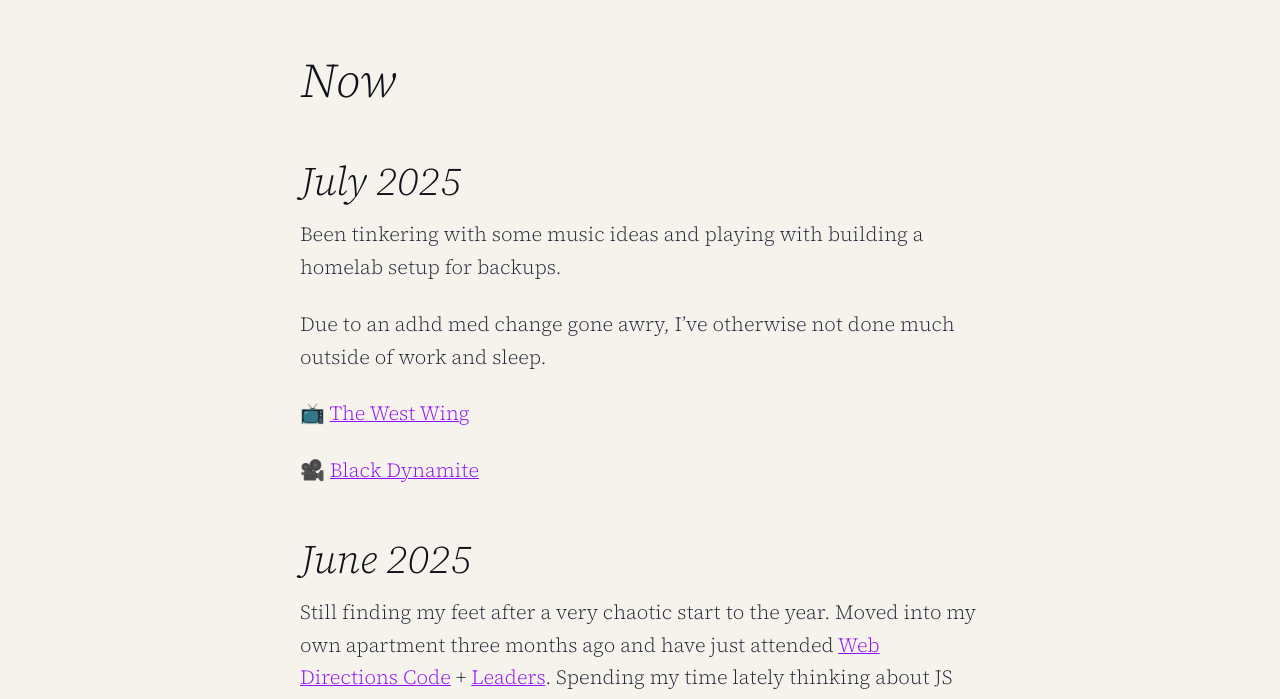
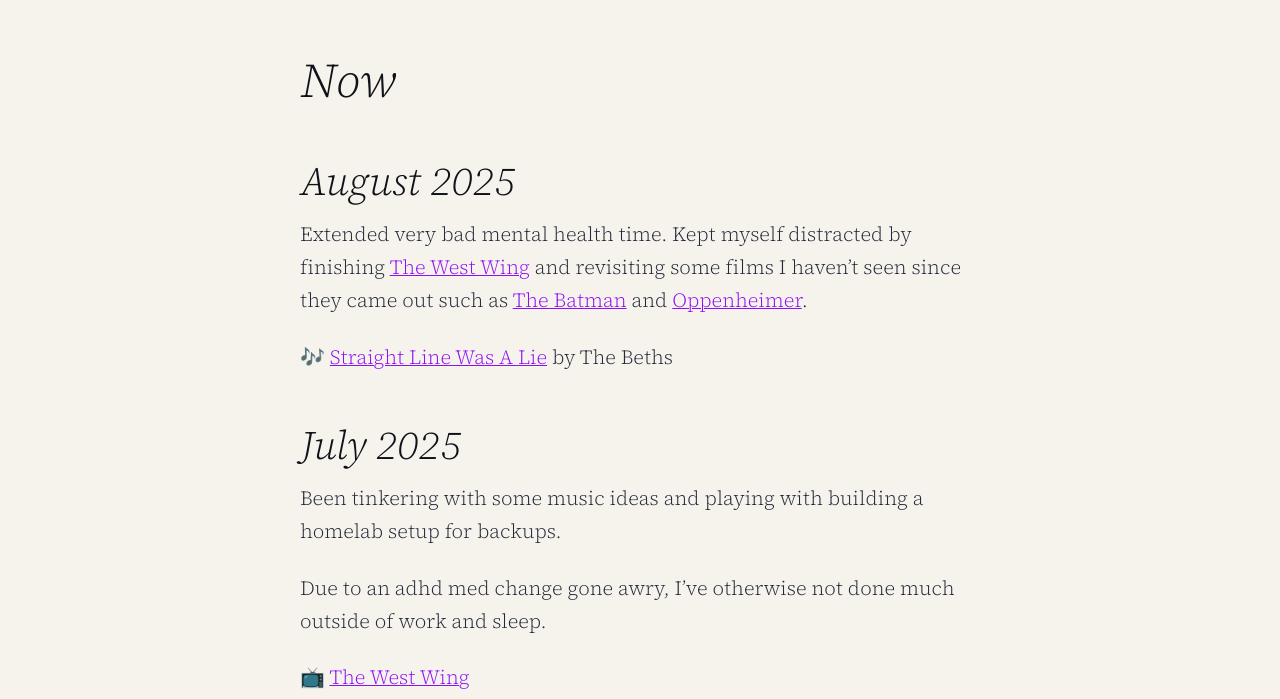
Before and after one commit to nataliethistime/rose-harbour, an Astro site: page /now in a window 1280 px wide. Shown: the part 85-784 px from the top of the page. Built offline with nearby package versions, Linux system fonts and the light colour scheme; Astro itself is replaced by a stand-in of ours.

Commit message:
August now page update

```diff
--- a/src/pages/now.md
+++ b/src/pages/now.md
@@ -5,6 +5,14 @@
 ---
 
 # Now
+
+## August 2025
+
+Extended very bad mental health time. Kept myself distracted by finishing
+[The West Wing](https://www.imdb.com/title/tt0200276) and revisiting some films I haven't seen since they came out such
+as [The Batman](https://www.imdb.com/title/tt1877830) and [Oppenheimer](https://www.imdb.com/title/tt15398776).
+
+🎶 [Straight Line Was A Lie](https://open.spotify.com/album/5XbVk30ifqaiI6EiVVjA1p) by The Beths
 
 ## July 2025
 
```
